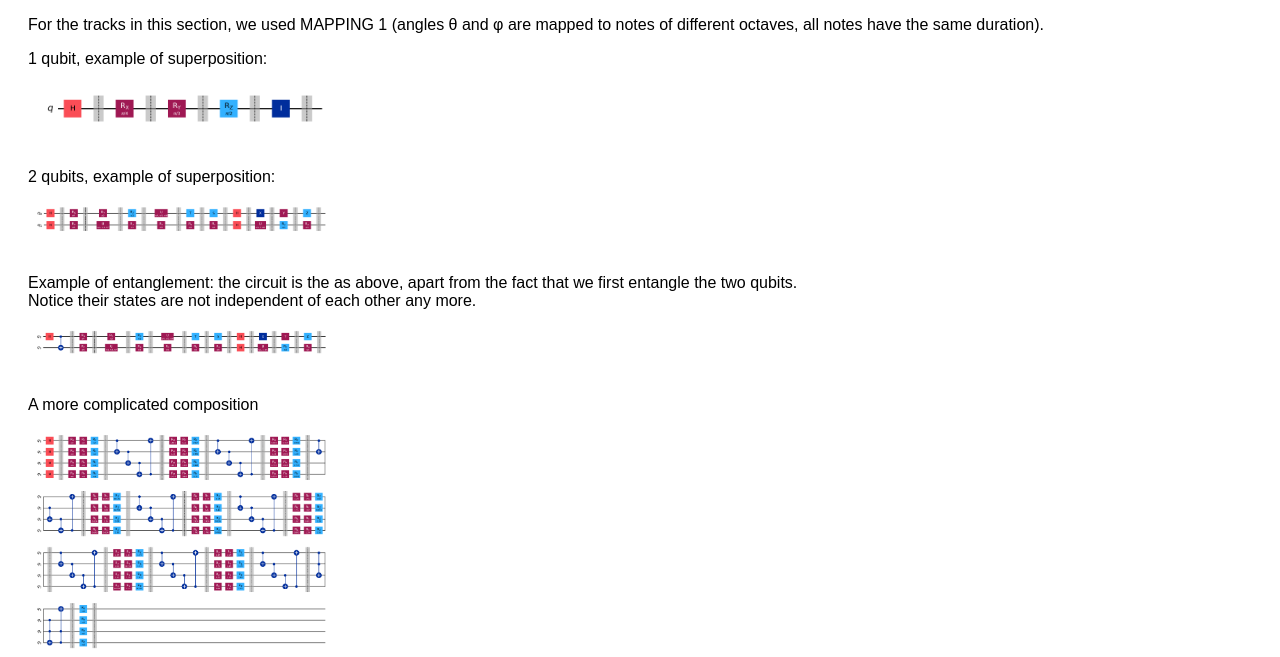
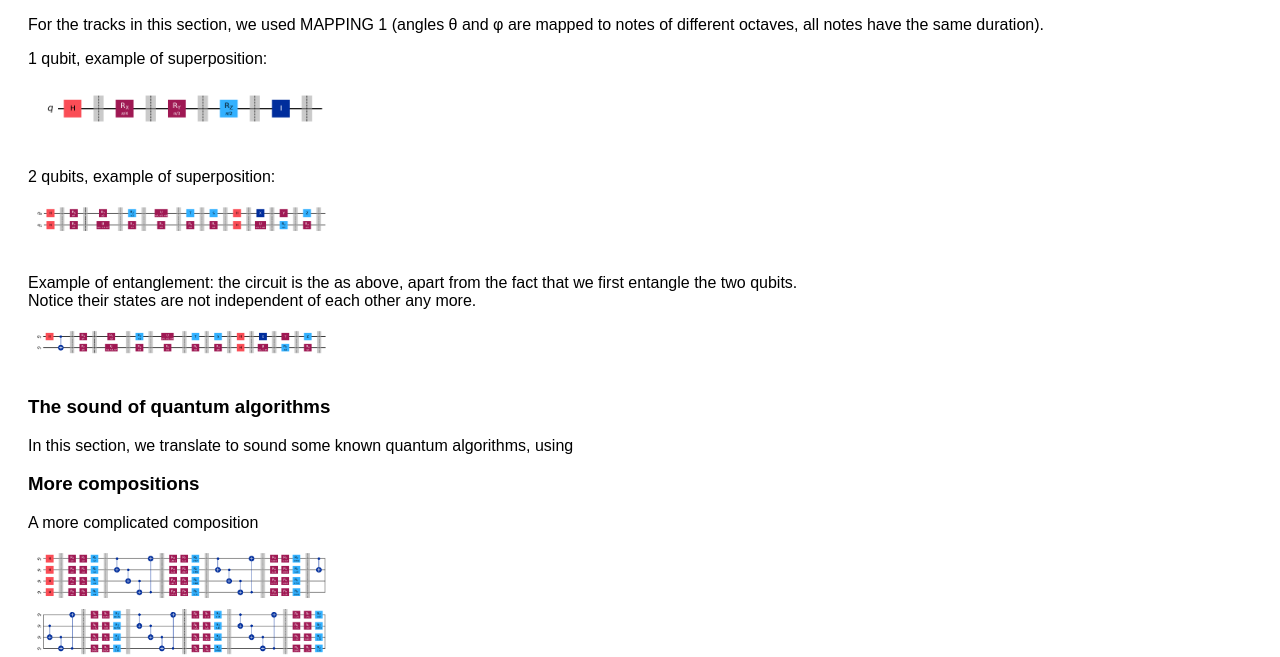
Before and after one commit to CleliaAltomonte/Quantum_Music_website, a plain HTML site: page gallery.html in a window 1280 px wide. Shown: the part 159-816 px from the top of the page. Drawn offline with Linux system fonts and the light colour scheme.

Commit message:
Update gallery.html

```diff
--- a/gallery.html
+++ b/gallery.html
@@ -64,6 +64,12 @@
       </midi-player>
       <midi-visualizer type="piano-roll" id="viz3"></midi-visualizer>
     </div>
+
+  <h3>The sound of quantum algorithms</h3>
+  <p>In this section, we translate to sound some known quantum algorithms, using </p>
+
+
+  <h3>More compositions</h3>
 
     <p>A more complicated composition</p>
 
```
